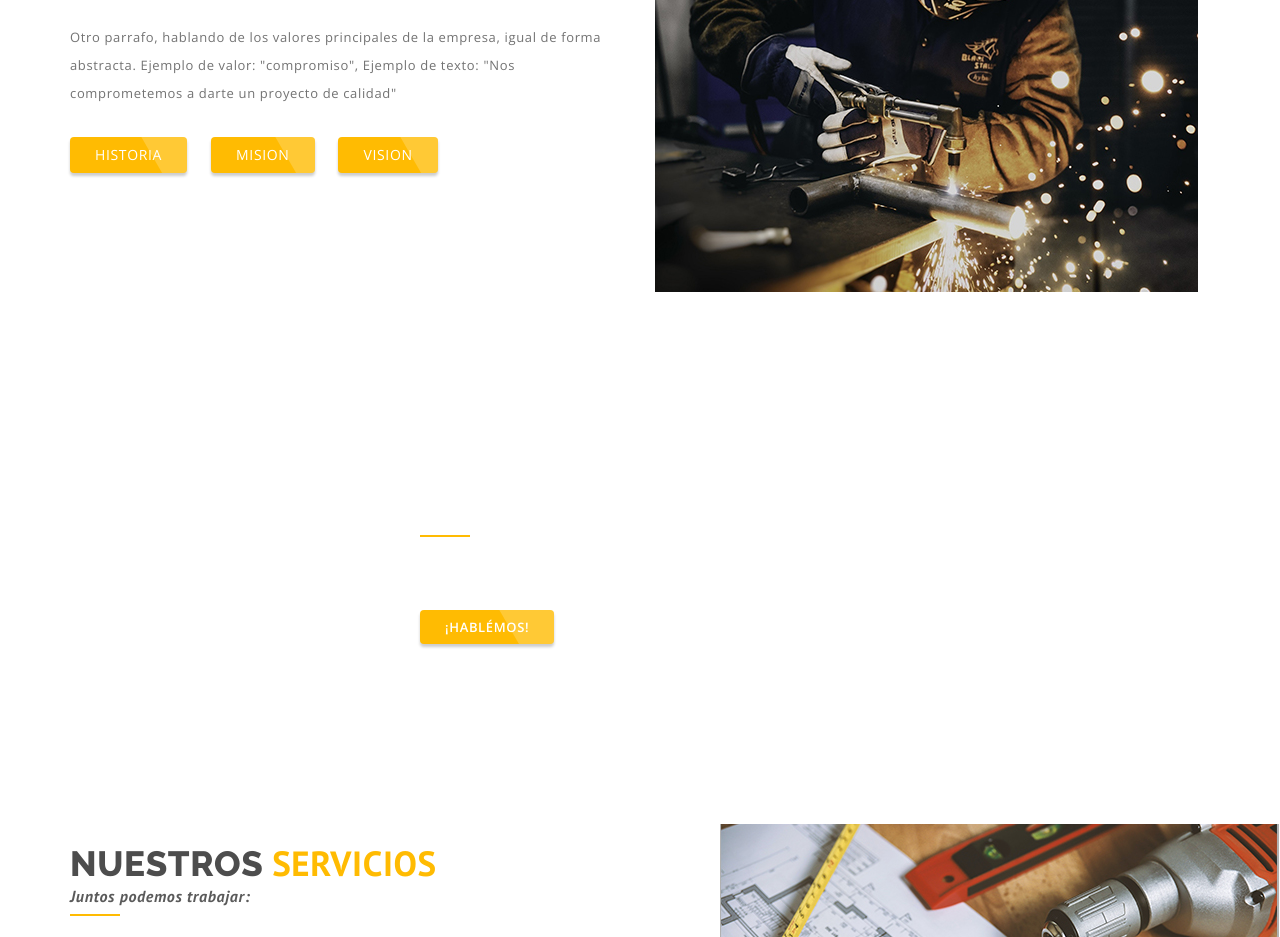
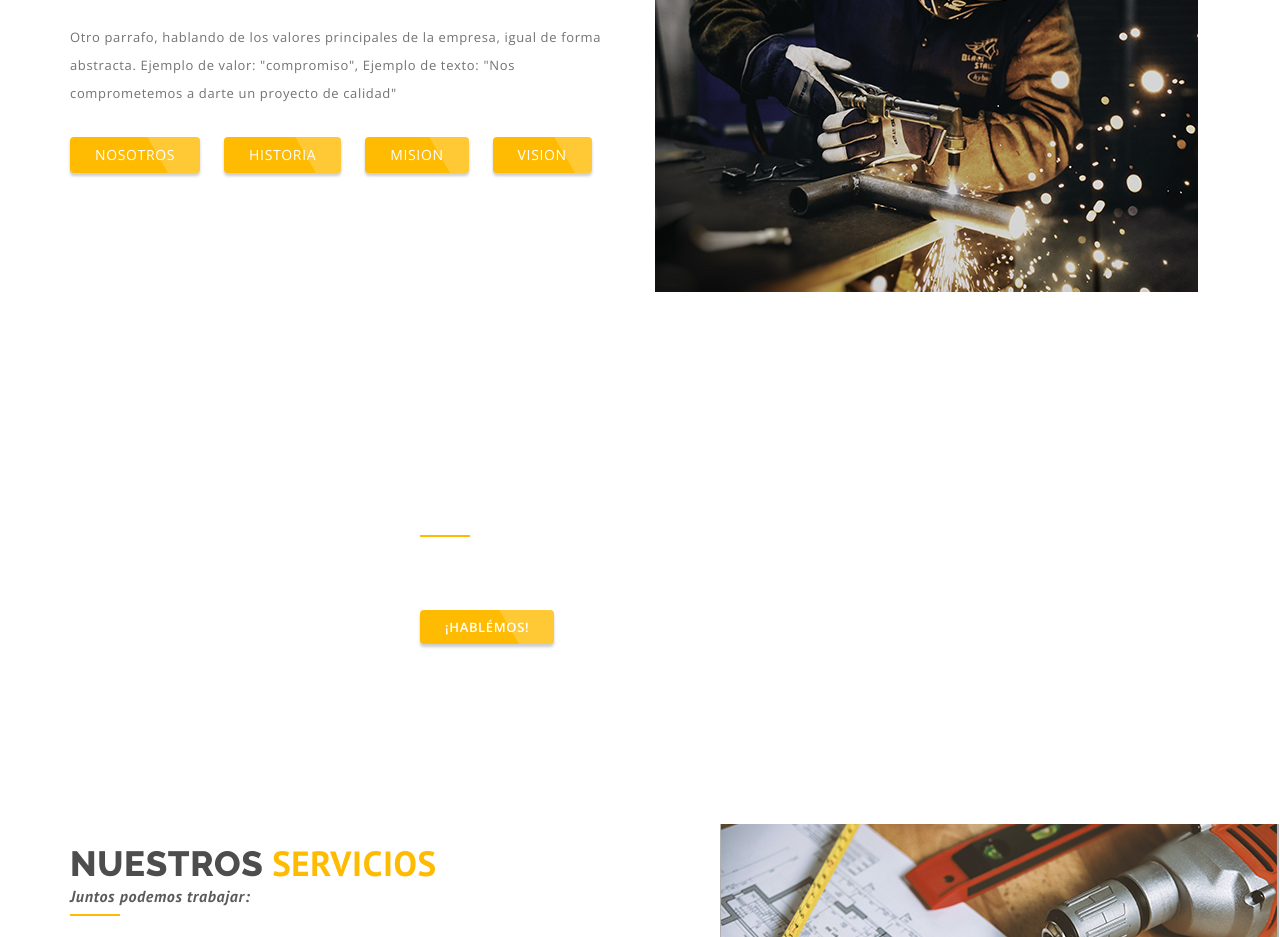
Before and after one commit to jjwakn/adinsa_template, a plain HTML site: page index.html in a window 1280 px wide. Shown: the part 1200-2137 px from the top of the page. Drawn offline with nearby package versions, Linux system fonts and the light colour scheme; some packages are replaced by stand-ins of ours; a script that the page names is missing.

Commit message:
Update index.html

```diff
--- a/index.html
+++ b/index.html
@@ -97,7 +97,7 @@
               <p>Aqui va una presentacion mas larga, descripcion abstracta de la empresa. Ejemplo: "Te Ayudamos a planear y ejecutar tus proyectos" en lugar de "Nos dedicamos a electricidad, construccion, etc"</p>
 
               <p>Otro parrafo, hablando de los valores principales de la empresa, igual de forma abstracta. Ejemplo de valor: "compromiso", Ejemplo de texto: "Nos comprometemos a darte un proyecto de calidad"</p>
-              <a class=" btn btn-theme" href="#">Historia</a> <a class=" btn btn-theme" href="#">Mision</a> <a class=" btn btn-theme" href="#">Vision</a>
+              <a class=" btn btn-theme" href="#">Nosotros</a> <a class=" btn btn-theme" href="#">Historia</a> <a class=" btn btn-theme" href="#">Mision</a> <a class=" btn btn-theme" href="#">Vision</a>
           </div>
           <div class="col-md-6 hidden-xs item"> <img src="assets/img/abt1.jpg" alt=""></div>
         </div>
```
